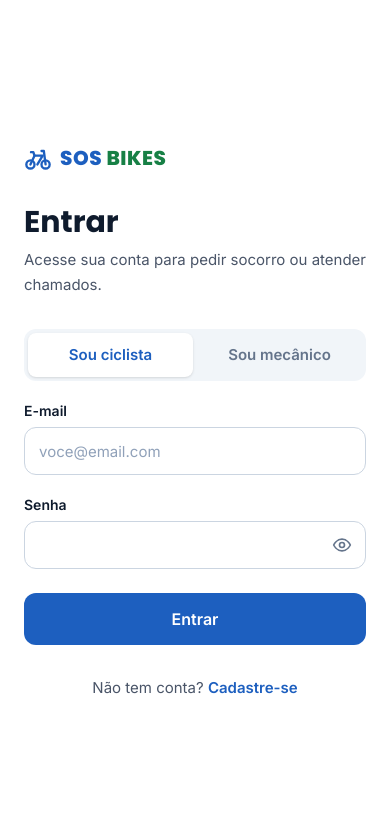
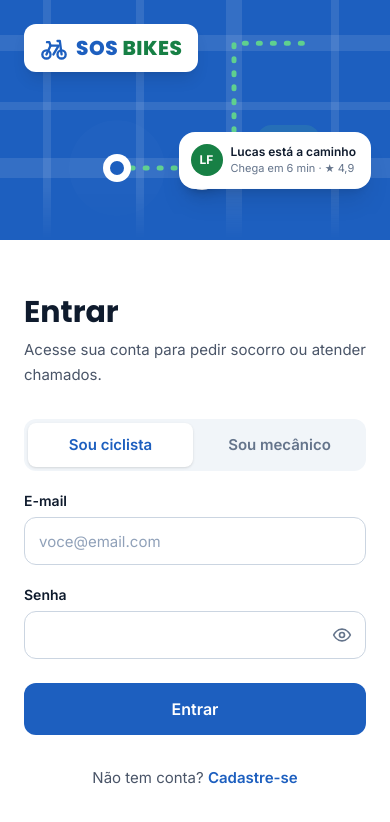
Before and after one commit to 19041507/SOS-BIKES, a Next.js app: page / in a window 390 px wide. Shown: the top 822 px of the page. Built offline with nearby package versions, Linux system fonts and the light colour scheme; no server answers.

Commit message:
feat: exibir mapa no topo do login e cadastro mobile

```diff
--- a/src/app/_components/BrandPanel.tsx
+++ b/src/app/_components/BrandPanel.tsx
@@ -19,9 +19,9 @@ const VERTICAL_STREETS = [
 
 export function BrandPanel() {
   return (
-    <aside className="hidden flex-col bg-brand text-white lg:flex">
+    <aside className="brand-panel order-first flex h-60 flex-col bg-brand text-white sm:h-72 lg:order-last lg:h-auto">
       <div
-        className="relative min-h-[420px] flex-1 overflow-hidden"
+        className="brand-map relative flex-1 overflow-hidden lg:basis-[52dvh] lg:min-h-[clamp(240px,48dvh,420px)]"
         style={{ maskImage: "linear-gradient(to bottom, black 78%, transparent)" }}
         aria-hidden="true"
       >
@@ -68,28 +68,28 @@ export function BrandPanel() {
           LF
         </span>
 
-        <div className="absolute top-10 left-10 rounded-xl bg-white px-4 py-2.5 shadow-lg xl:left-14">
+        <div className="absolute top-6 left-6 rounded-xl bg-white px-4 py-2.5 shadow-lg lg:top-10 lg:left-10 xl:left-14">
           <Logo />
         </div>
 
-        <div className="absolute top-[30%] left-[6%] w-60 rounded-2xl bg-white p-4 text-ink shadow-xl">
+        <div className="brand-call absolute top-[28%] left-[6%] hidden w-[min(15rem,46%)] rounded-2xl bg-white p-4 text-ink shadow-xl lg:block">
           <p className="text-xs font-semibold text-warn">Novo chamado</p>
           <p className="mt-1 font-semibold">Pneu furado</p>
           <p className="text-sm text-subtle">R. da Aurora · a 800 m</p>
         </div>
 
-        <div className="absolute top-[38%] right-[5%] flex w-60 items-center gap-3 rounded-2xl bg-white p-4 text-ink shadow-xl">
-          <span className="flex size-10 shrink-0 items-center justify-center rounded-full bg-ok text-sm font-bold text-white">
+        <div className="brand-arrival absolute top-[55%] right-[5%] flex w-48 items-center gap-2 rounded-2xl bg-white p-3 text-ink shadow-xl lg:top-[38%] lg:w-60 lg:gap-3 lg:p-4">
+          <span className="flex size-8 shrink-0 items-center justify-center rounded-full bg-ok text-xs font-bold text-white lg:size-10 lg:text-sm">
             LF
           </span>
           <div>
-            <p className="text-sm font-semibold">Lucas está a caminho</p>
-            <p className="text-[13px] text-subtle">Chega em 6 min · ★ 4,9</p>
+            <p className="text-xs font-semibold lg:text-sm">Lucas está a caminho</p>
+            <p className="text-[11px] text-subtle lg:text-[13px]">Chega em 6 min · ★ 4,9</p>
           </div>
         </div>
       </div>
 
-      <div className="px-10 pt-2 pb-12 xl:px-14 xl:pb-14">
+      <div className="brand-copy hidden shrink-0 px-10 pt-2 pb-12 lg:block xl:px-14 xl:pb-14">
         <h2 className="max-w-md font-display text-4xl leading-tight font-bold xl:text-5xl">
           Socorro sobre duas rodas.
         </h2>
@@ -97,7 +97,7 @@ export function BrandPanel() {
           Pane no caminho? Informe o defeito, compartilhe sua localização e escolha um
           mecânico próximo.
         </p>
-        <div className="mt-8 flex max-w-md items-center gap-4 border-t border-white/20 pt-6">
+        <div className="brand-stat mt-8 flex max-w-md items-center gap-4 border-t border-white/20 pt-6">
           <span className="font-display text-5xl font-bold">82%</span>
           <p className="text-sm leading-snug text-white/90">
             dos ciclistas da região usam a bicicleta para ir ao trabalho.
--- a/src/app/cadastro/page.tsx
+++ b/src/app/cadastro/page.tsx
@@ -1,7 +1,6 @@
 import { Suspense } from "react";
 import type { Metadata } from "next";
 import Link from "next/link";
-import { Logo } from "@/components/Logo";
 import { BrandPanel } from "../_components/BrandPanel";
 import { RedirecionarSeLogado } from "../_components/RedirecionarSeLogado";
 import { SignupForm } from "./_components/SignupForm";
@@ -12,15 +11,12 @@ export const metadata: Metadata = {
 
 export default function SignupPage() {
   return (
-    <main className="grid min-h-dvh flex-1 lg:grid-cols-2">
+    <main className="auth-page grid min-h-dvh flex-1 grid-rows-[auto_1fr] lg:grid-cols-2 lg:grid-rows-1">
       <Suspense fallback={null}>
         <RedirecionarSeLogado />
       </Suspense>
-      <section className="flex flex-col justify-center bg-white px-6 py-12 sm:px-12">
-        <div className="mx-auto flex w-full max-w-sm flex-col gap-8">
-          <div className="lg:hidden">
-            <Logo />
-          </div>
+      <section className="auth-form-panel flex flex-col justify-center bg-white px-6 py-8 sm:px-12 lg:py-12">
+        <div className="auth-form-content mx-auto flex w-full max-w-sm flex-col gap-8">
           <div>
             <h1 className="font-display text-3xl font-bold">Criar conta</h1>
             <p className="mt-2 text-[15px] leading-relaxed text-muted">
--- a/src/app/page.tsx
+++ b/src/app/page.tsx
@@ -1,6 +1,5 @@
 import { Suspense } from "react";
 import Link from "next/link";
-import { Logo } from "@/components/Logo";
 import { AvisoConfirmacao } from "./_components/AvisoConfirmacao";
 import { BrandPanel } from "./_components/BrandPanel";
 import { LoginForm } from "./_components/LoginForm";
@@ -8,15 +7,12 @@ import { RedirecionarSeLogado } from "./_components/RedirecionarSeLogado";
 
 export default function LoginPage() {
   return (
-    <main className="grid min-h-dvh flex-1 lg:grid-cols-2">
+    <main className="auth-page grid min-h-dvh flex-1 grid-rows-[auto_1fr] lg:grid-cols-2 lg:grid-rows-1">
       <Suspense fallback={null}>
         <RedirecionarSeLogado />
       </Suspense>
-      <section className="flex flex-col justify-center bg-white px-6 py-12 sm:px-12">
-        <div className="mx-auto flex w-full max-w-sm flex-col gap-8">
-          <div className="lg:hidden">
-            <Logo />
-          </div>
+      <section className="auth-form-panel flex flex-col justify-center bg-white px-6 py-8 sm:px-12 lg:py-12">
+        <div className="auth-form-content mx-auto flex w-full max-w-sm flex-col gap-8">
           <div>
             <h1 className="font-display text-3xl font-bold">Entrar</h1>
             <p className="mt-2 text-[15px] leading-relaxed text-muted">
```
